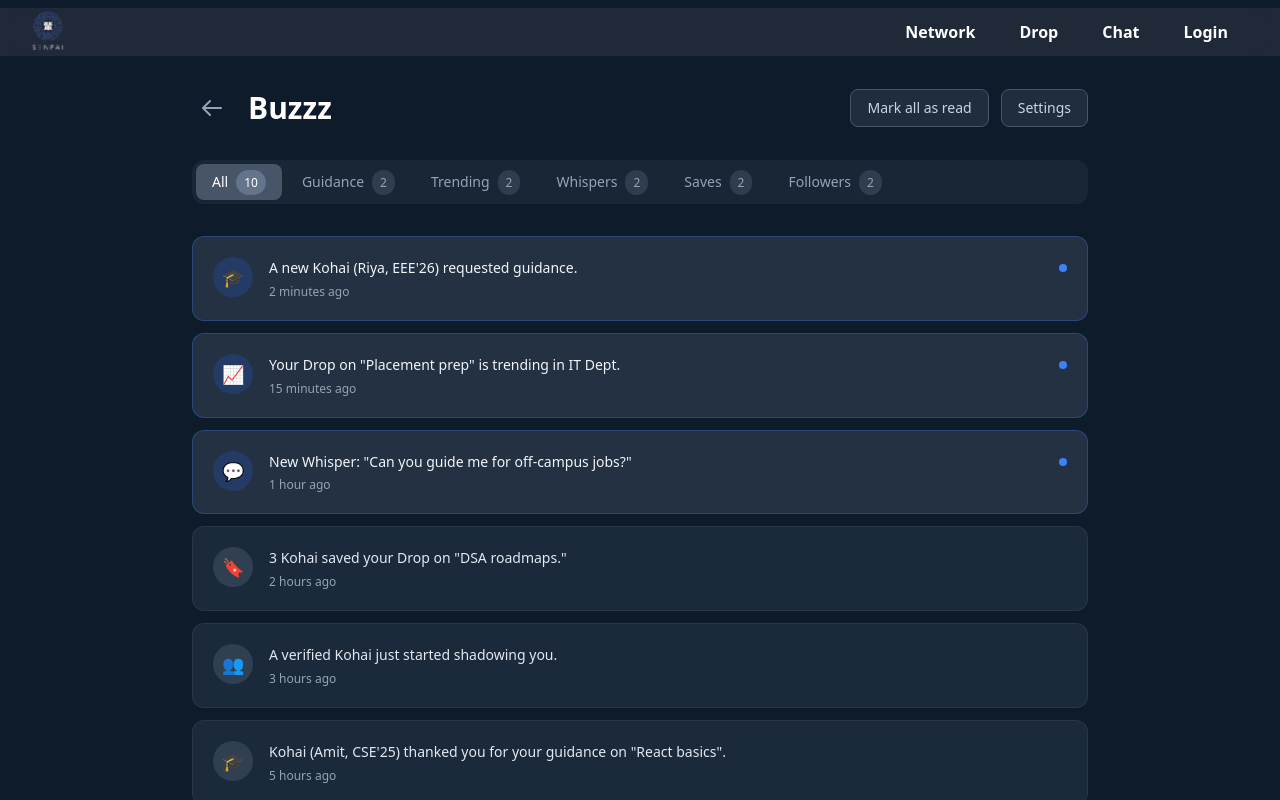
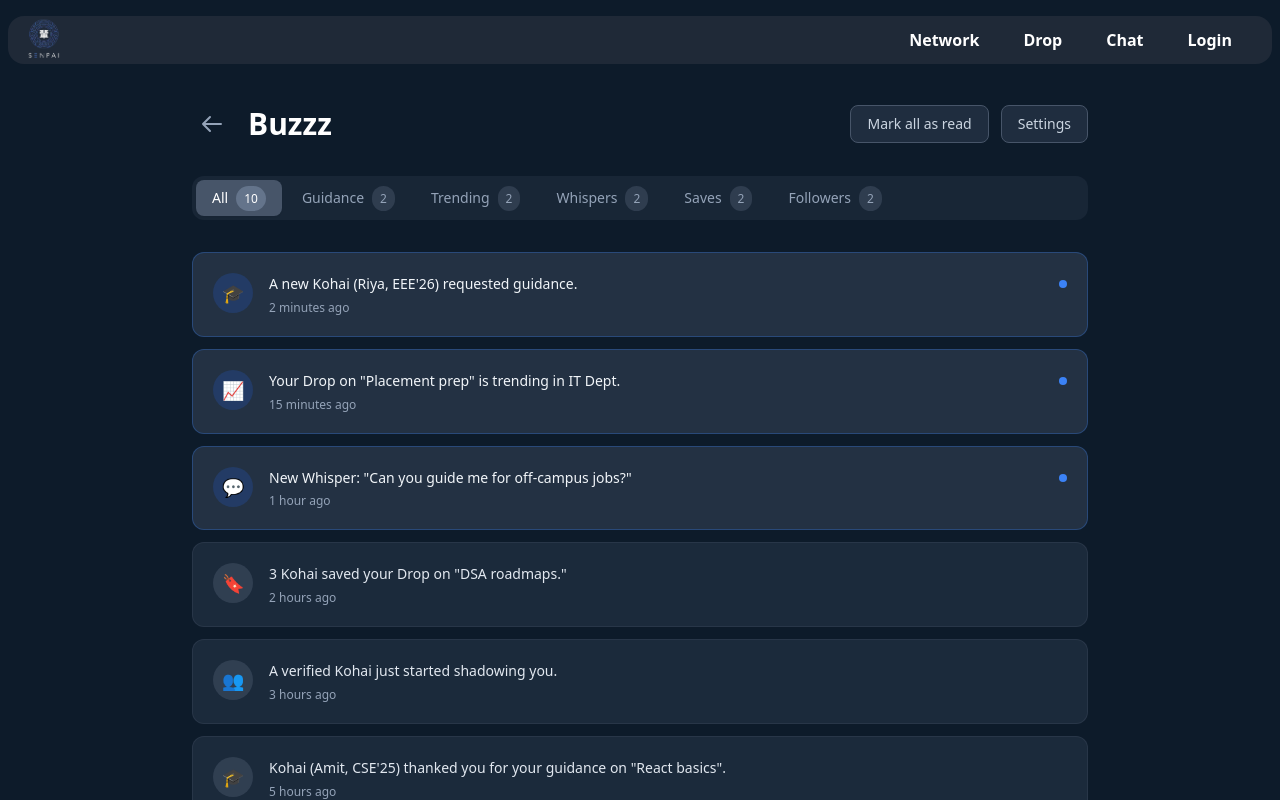
Before and after one commit to siddharth-rishabh/Senpaiya, a React (Vite) app in the folder Frontend/: page /buzz in a window 1280 px wide. Shown: the top 800 px of the page. Built offline with nearby package versions, Linux system fonts and the light colour scheme.

Commit message:
fixed navbar edge hidden issue

```diff
--- a/Frontend/components/Navbar_.jsx
+++ b/Frontend/components/Navbar_.jsx
@@ -19,8 +19,8 @@ function Navbar_() {
   };
 
   return (
-    <div className="bg-[#1F2937] w-screen mt-0 p-0 sticky top-0 z-10">
-      <div className="bg-[#1F2937] text-white rounded-2xl flex items-center my-2 mx-3">
+    <div className="bg-[#0D1B2A] w-full mt-0 p-2 sticky top-0 z-10">
+      <div className="bg-[#1F2937] text-white rounded-2xl flex items-center my-2">
         <div className="w-1/2">
           <Link to="/home">
             <img
```
